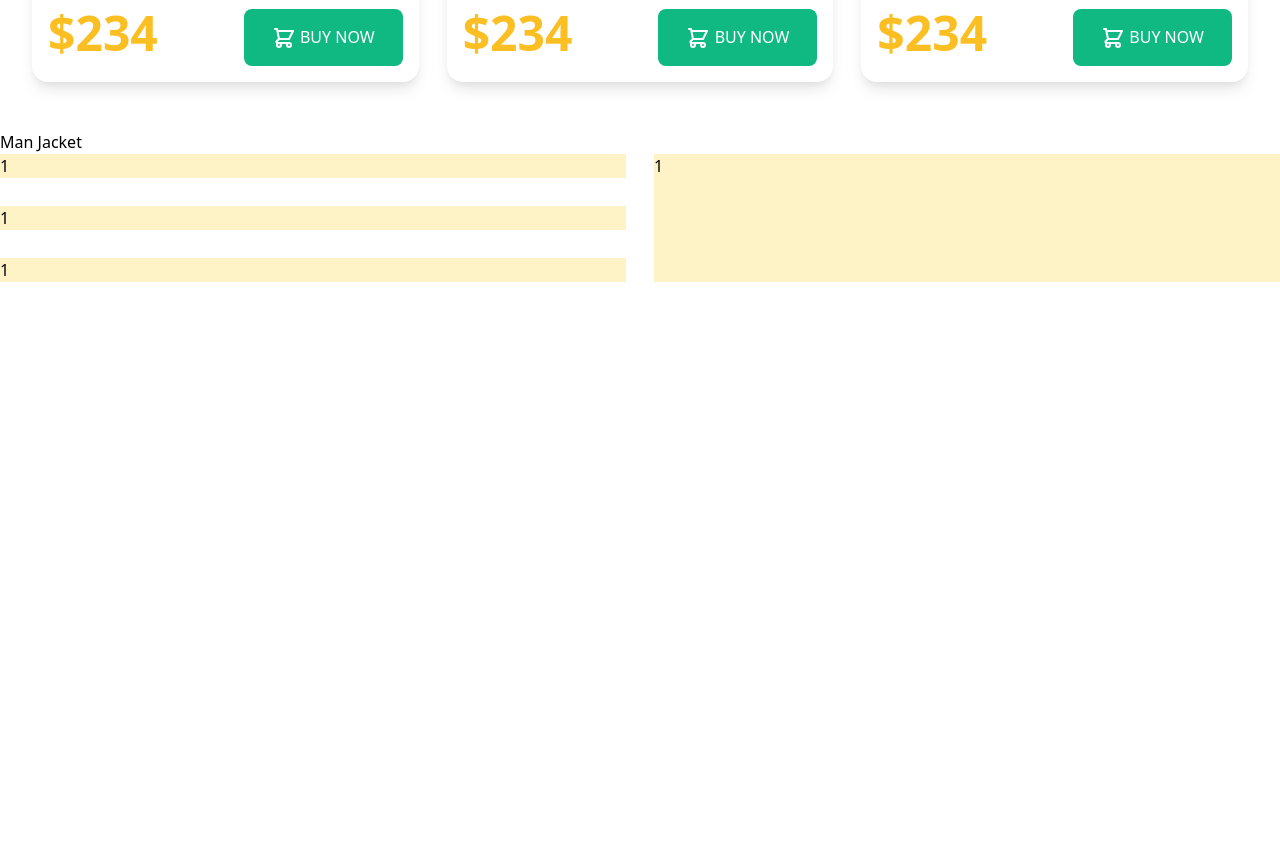
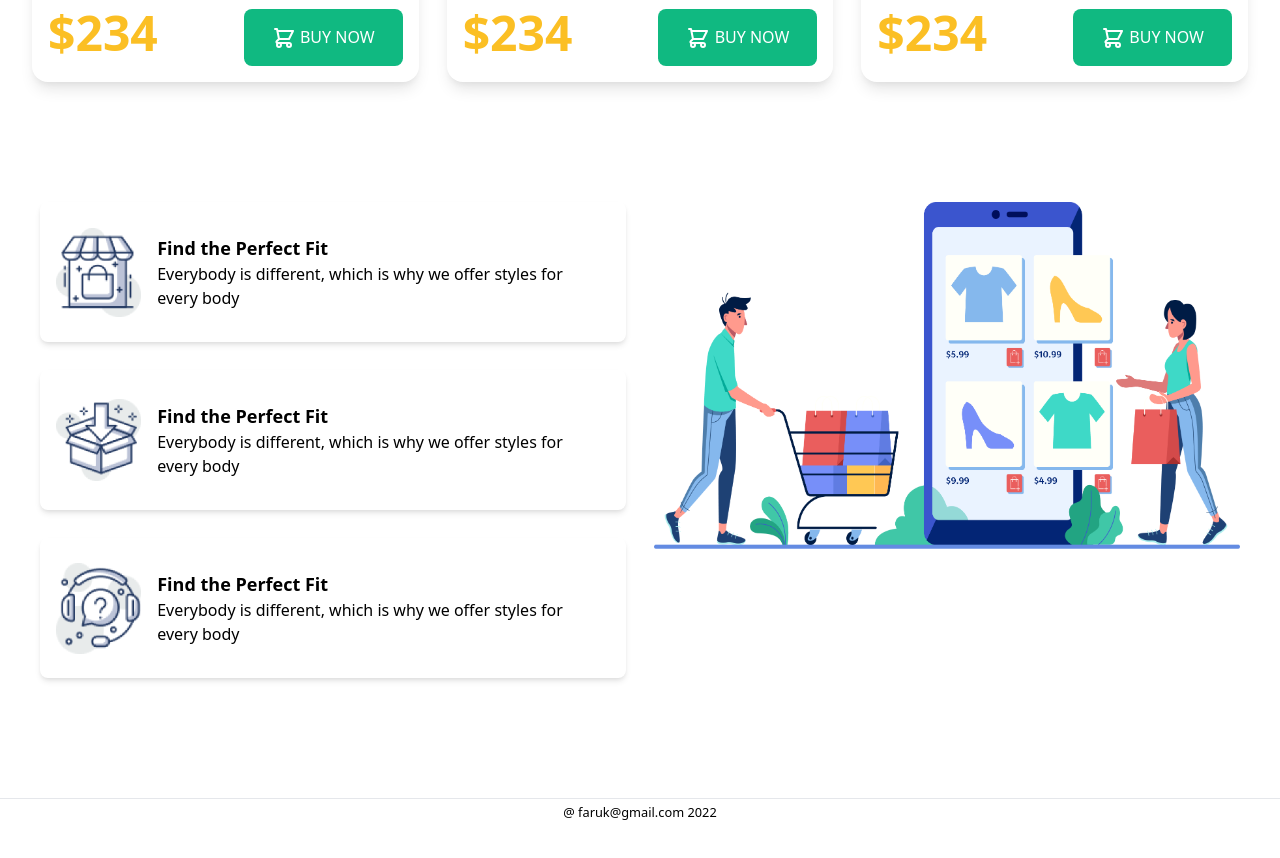
Before and after one commit to farukwebcode21/PengionFashion, a plain HTML site: page index.html in a window 1280 px wide. Shown: the part 1720-2578 px from the top of the page. Before the commit the page ends 2002 px from the top, so only its background shows below. Drawn offline with nearby package versions, Linux system fonts and the light colour scheme.

Commit message:
complete pengioun website

```diff
--- a/index.html
+++ b/index.html
@@ -121,16 +121,44 @@
             </div>
         </section>
         <section>
-            <h2>Man Jacket</h2>
-            <div class="grid grid-cols-2 gap-7">
-                <div class="bg-yellow-100">1</div>
-                <div class="bg-yellow-100 row-span-3">1</div>
-                <div class="bg-yellow-100">1</div>
-                <div class="bg-yellow-100">1</div>
+            <div class="lg:grid grid-cols-2 gap-7 mt-20 mb-20 p-10">
+                <div class="flex items-center shadow-md rounded-lg p-4">
+                    <div class="">
+                        <img class="w-24" src="./icons/image 12.png" alt="">
+                    </div>
+                    <div class="m-4">
+                        <h1 class="text-lg font-bold">Find the Perfect Fit</h1>
+                        <p>Everybody is different, which is why we offer styles for every body</p>
+                    </div>
+                </div>
+                <div class="row-span-3">
+                    <img src="./images/shopping.png" alt="">
+                </div>
+                <div class="flex items-center shadow-md rounded-lg p-4">
+                    <div class="">
+                        <img class="w-24" src="./icons/image 13.png" alt="">
+                    </div>
+                    <div class="m-4">
+                        <h1 class="text-lg font-bold">Find the Perfect Fit</h1>
+                        <p>Everybody is different, which is why we offer styles for every body</p>
+                    </div>
+                </div>
+                <div class="flex items-center shadow-md rounded-lg p-4">
+                    <div class="">
+                        <img class="w-24" src="./icons/image 14.png" alt="">
+                    </div>
+                    <div class="m-4">
+                        <h1 class="text-lg font-bold">Find the Perfect Fit</h1>
+                        <p>Everybody is different, which is why we offer styles for every body</p>
+                    </div>
+                </div>
             </div>
 
         </section>
     </main>
-    <footer></footer>
+    <footer class="pb-10">
+        <hr>
+        <p class="text-center"><small>@ faruk@gmail.com 2022</small></p>
+    </footer>
 </body>
 </html>
```
